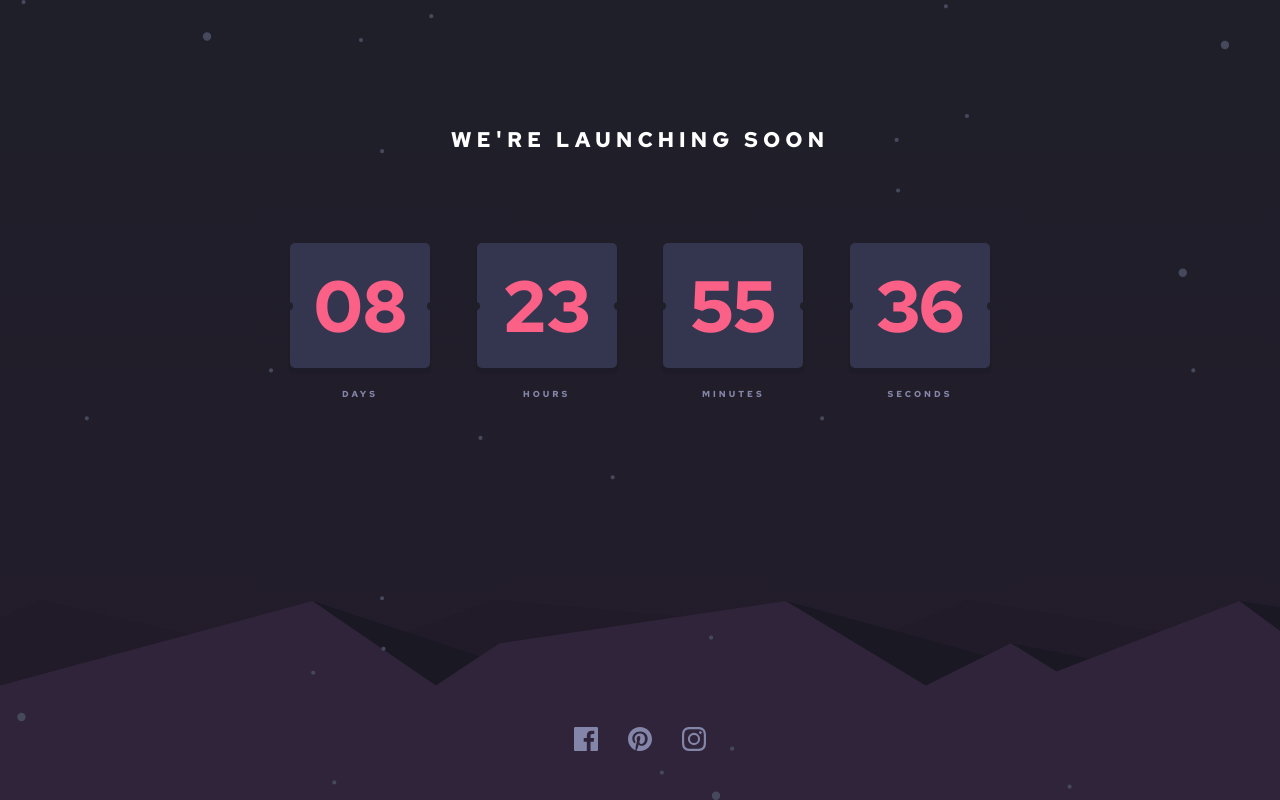
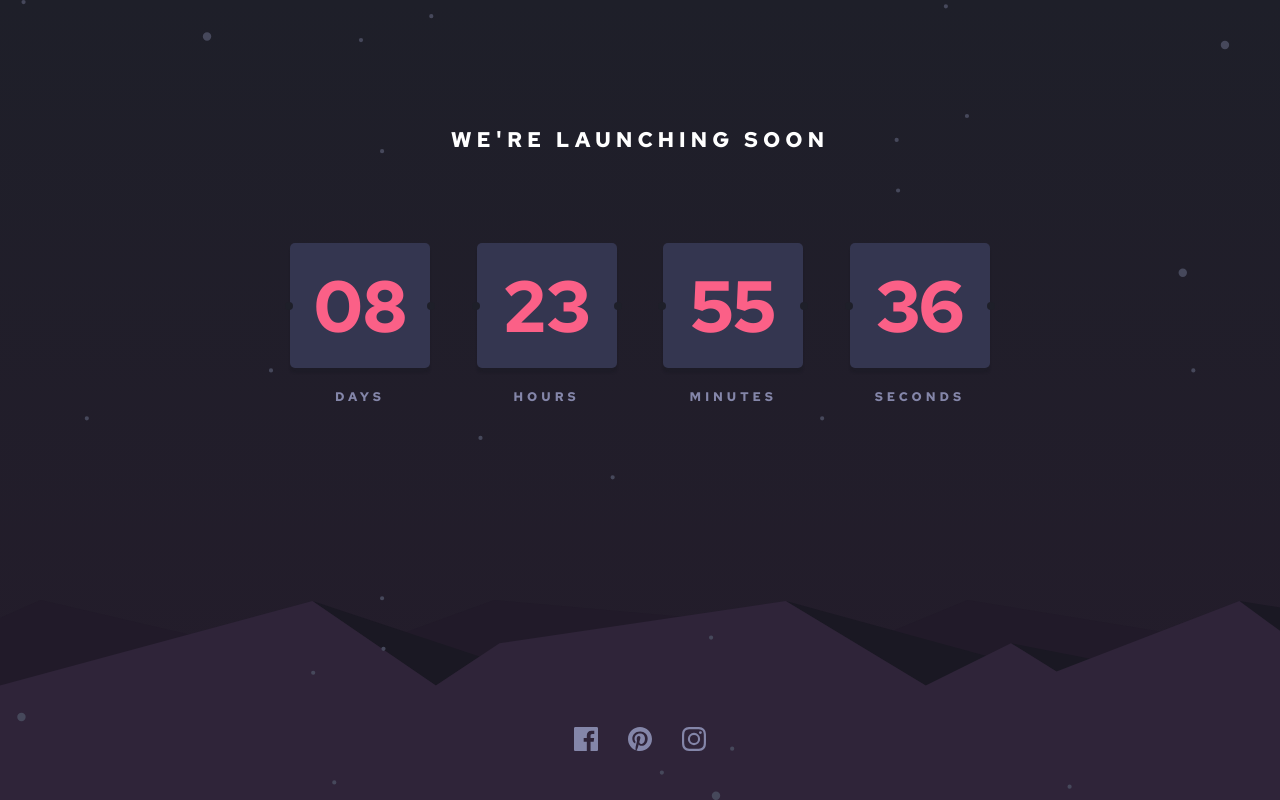
Before and after one commit to 6kbzn9/Launch-Countdown-Timer, a plain HTML site: page index.html in a window 1280 px wide. Drawn offline with Linux system fonts and the light colour scheme.

Commit message:
updated some font sizes

```diff
--- a/style.scss
+++ b/style.scss
@@ -118,6 +118,10 @@ body {
     font-size: 0.875rem;
     letter-spacing: 0.3rem;
     color: $Grayishblue;
+    @include bigger(620px) {
+      font-size: 1.25rem;
+      letter-spacing: 0.4rem;
+    }
   }
   &__circle {
     position: absolute;
```
Also changed, not shown: css/style.css, 1 other file.
